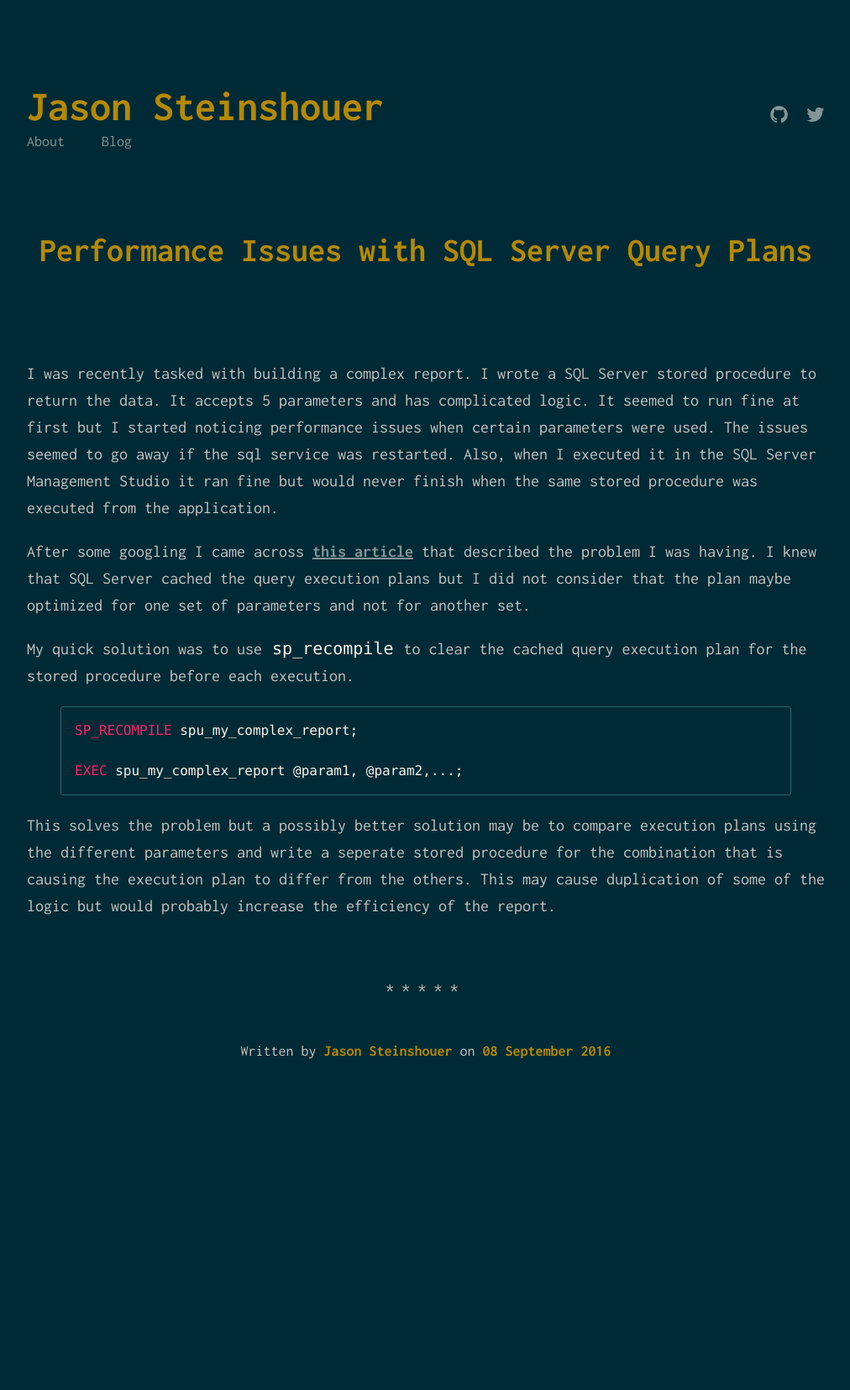
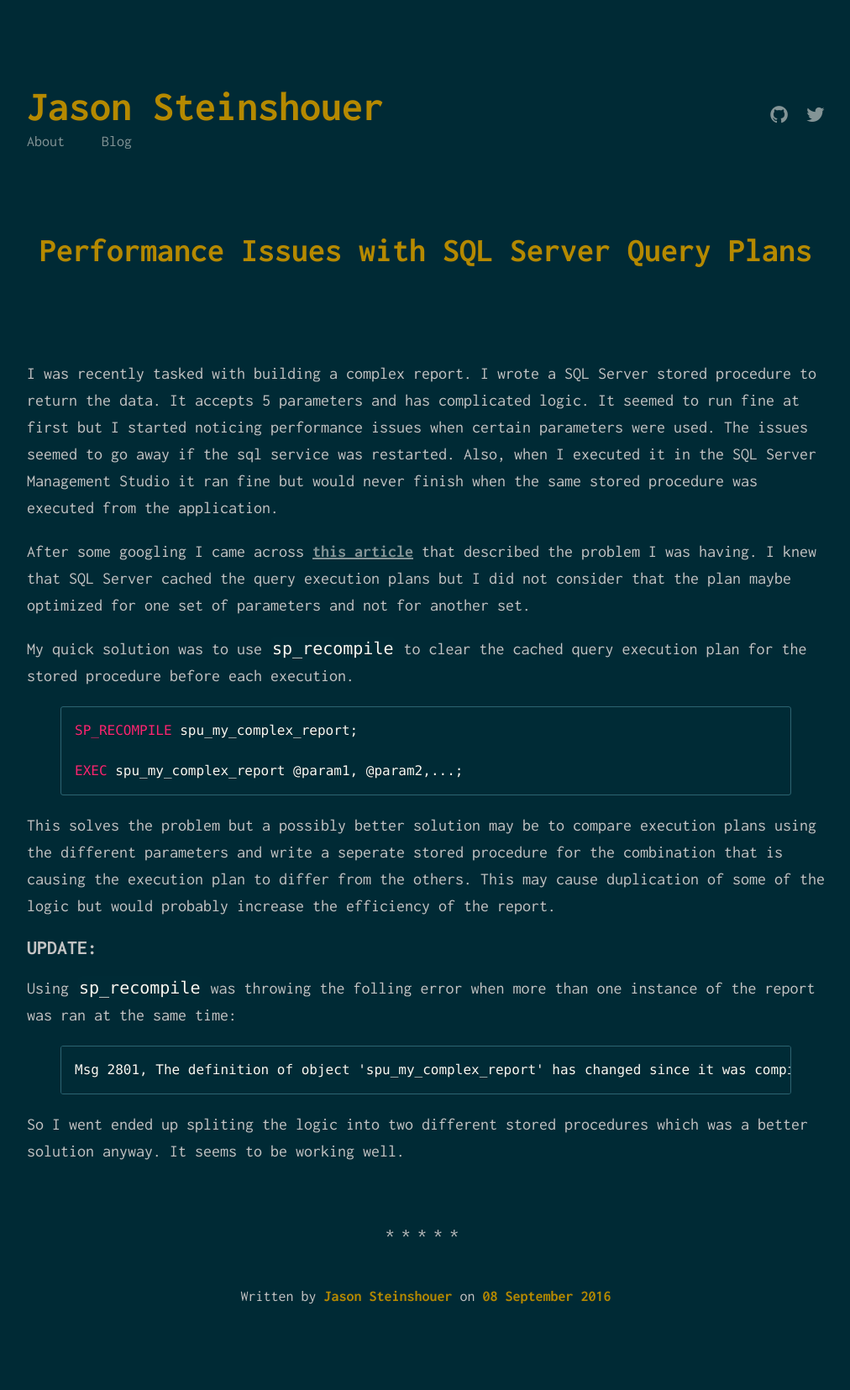
Before and after one commit to jsteinshouer/jsteinshouer.github.io, a Jekyll site: the page built from _posts/2016-09-08-sql-server-query-plan-issues.md, in a window 1280 px wide. Shown: the whole page at 84% size, without its empty margins (133-1145 px from the left). Built offline with Jekyll 4.4.1, drawn with Linux system fonts in a browser that asks for light colours; comment, search, counter and statistics services are not loaded; before the commit the page ends 1363 px from its top, so only the background shows below that.

Commit message:
update to latst blog post

```diff
--- a/_posts/2016-09-08-sql-server-query-plan-issues.md
+++ b/_posts/2016-09-08-sql-server-query-plan-issues.md
@@ -20,3 +20,13 @@ EXEC spu_my_complex_report @param1, @param2,...;
 {% endhighlight %}
 
 This solves the problem but a possibly better solution may be to compare execution plans using the different parameters and write a seperate stored procedure for the combination that is causing the execution plan to differ from the others. This may cause duplication of some of the logic but would probably increase the efficiency of the report.
+
+## UPDATE:
+
+Using `sp_recompile` was throwing the folling error when more than one instance of the report was ran at the same time:
+
+{% highlight bash %}
+Msg 2801, The definition of object 'spu_my_complex_report' has changed since it was compiled.
+{% endhighlight %}
+
+So I went ended up spliting the logic into two different stored procedures which was a better solution anyway. It seems to be working well.
```
